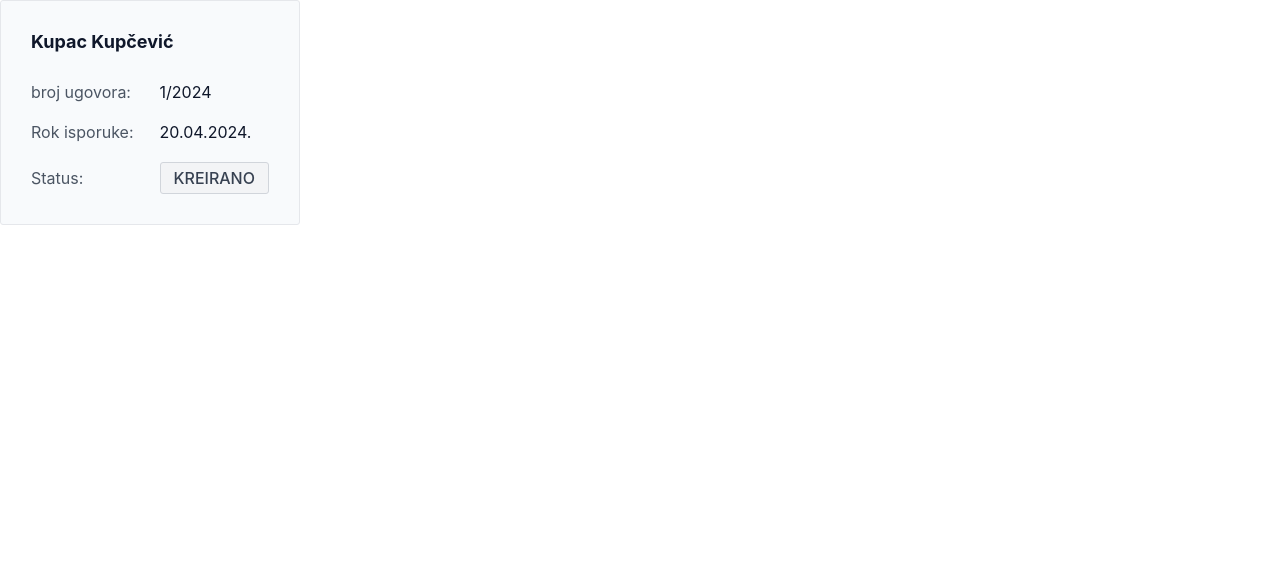
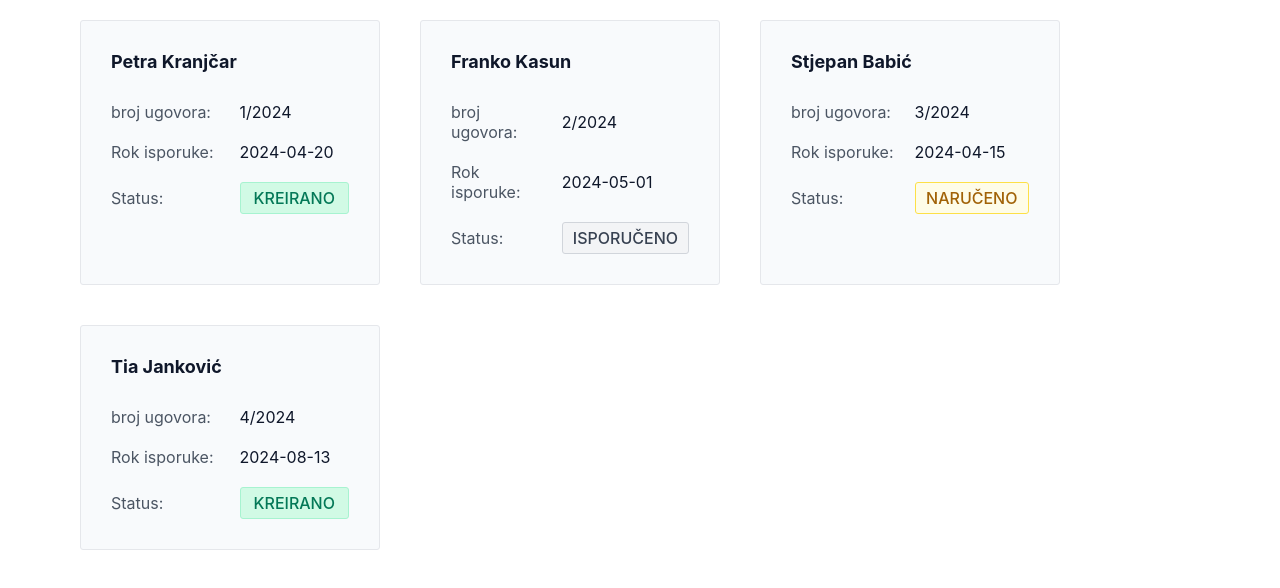
Before and after one commit to IBakija/contractapp, a React (Create React App) app: page / in a window 1280 px wide. Shown: the top 588 px of the page. Built offline with nearby package versions, Linux system fonts and the light colour scheme.

Commit message:
feat(contract list, constants): created and styled component, pulled data from constant and pass onto child

```diff
--- a/src/App.tsx
+++ b/src/App.tsx
@@ -1,11 +1,12 @@
 import React from 'react';
 import './global-styles/App.scss';
 import Contract from './components/Contract/Contract';
+import ContractList from './components/ContractList/ContractList';
 
 function App() {
     return (
         <div className="App">
-            <Contract />
+            <ContractList />
         </div>
     );
 }
--- a/src/components/Contract/Contract.module.scss
+++ b/src/components/Contract/Contract.module.scss
@@ -1,6 +1,7 @@
 @use '../../global-styles/colors' as colors;
 
 .contractCard {
+    width: 100%;
     max-width: 300px;
     padding: 30px;
     background-color: colors.$secondary-background-light;
--- a/src/components/Contract/Contract.tsx
+++ b/src/components/Contract/Contract.tsx
@@ -1,18 +1,51 @@
+import { Item } from '@ark-ui/react/accordion/accordion';
 import style from './Contract.module.scss';
 
-const Contract: React.FC = () => {
+interface contractData {
+    id: number;
+    kupac: string;
+    broj_ugovora: string;
+    datum_akontacije: string;
+    rok_isporuke: string;
+    status: string;
+}
+
+interface Props {
+    item: contractData;
+}
+
+const Contract: React.FC<Props> = (props) => {
+    const { item } = props;
+    let status = '';
+
+    switch (item.status.toLocaleLowerCase()) {
+        case 'kreirano':
+            status = 'created';
+            break;
+        case 'naručeno':
+            status = 'ordered';
+            break;
+        case 'isporučeno':
+            status = 'delivered';
+            break;
+        default:
+            status = 'created';
+    }
+
     return (
         <div className={style.contractCard}>
-            <h3 className={style.contractHolder}>Kupac Kupčević</h3>
+            <h3 className={style.contractHolder}>{item.kupac}</h3>
             <div className={style.contractGrid}>
                 <p className={style.contractKey}>broj ugovora: </p>
-                <p className={style.contractValue}>1/2024</p>
+                <p className={style.contractValue}>{item.broj_ugovora}</p>
 
                 <p className={style.contractKey}>Rok isporuke: </p>
-                <p className={style.contractValue}>20.04.2024.</p>
+                <p className={style.contractValue}>{item.rok_isporuke}</p>
 
                 <p className={style.contractKey}>Status: </p>
-                <p className={`${style.contractStatus} delivered`}>Kreirano</p>
+                <p className={`${style.contractStatus} ${status}`}>
+                    {item.status}
+                </p>
             </div>
         </div>
     );
--- /dev/null
+++ b/src/components/ContractList/ContractList.module.scss
@@ -0,0 +1,8 @@
+.contractList {
+    max-width: 1200px;
+    display: flex;
+    flex-wrap: wrap;
+    gap: 40px;
+    padding: 20px 40px;
+    margin: 0 auto;
+}
--- /dev/null
+++ b/src/components/ContractList/ContractList.tsx
@@ -0,0 +1,15 @@
+import Contract from '../Contract/Contract';
+import style from './ContractList.module.scss';
+import { contracts } from '../../constants/contracts';
+
+const ContractList: React.FC = () => {
+    return (
+        <div className={style.contractList}>
+            {contracts.map((contract) => {
+                return <Contract item={contract} />;
+            })}
+        </div>
+    );
+};
+
+export default ContractList;
--- /dev/null
+++ b/src/constants/contracts.tsx
@@ -0,0 +1,34 @@
+export const contracts = [
+    {
+        id: 1,
+        kupac: 'Petra Kranjčar',
+        broj_ugovora: '1/2024',
+        datum_akontacije: '2024-01-04',
+        rok_isporuke: '2024-04-20',
+        status: 'KREIRANO',
+    },
+    {
+        id: 2,
+        kupac: 'Franko Kasun',
+        broj_ugovora: '2/2024',
+        datum_akontacije: '2024-03-01',
+        rok_isporuke: '2024-05-01',
+        status: 'ISPORUČENO',
+    },
+    {
+        id: 3,
+        kupac: 'Stjepan Babić',
+        broj_ugovora: '3/2024',
+        datum_akontacije: '2024-03-03',
+        rok_isporuke: '2024-04-15',
+        status: 'NARUČENO',
+    },
+    {
+        id: 4,
+        kupac: 'Tia Janković',
+        broj_ugovora: '4/2024',
+        datum_akontacije: '2024-03-14',
+        rok_isporuke: '2024-08-13',
+        status: 'KREIRANO',
+    },
+];
--- a/src/global-styles/_colors.scss
+++ b/src/global-styles/_colors.scss
@@ -25,14 +25,14 @@ $green-border-light: #a7f3d0;
 $green-border-dark: #047857;
 
 $yellow-text-light: #a16207;
-$yellow-text-dark: #fef9c3;
+$yellow-text-dark: #fef08a;
 $yellow-background-light: #fefce8;
 $yellow-background-dark: #854d0e;
-$yellow-border-light: #fef08a;
+$yellow-border-light: #fde047;
 $yellow-border-dark: #ca8a04;
 
 $grey-text-light: #374151;
-$grey-text-dark: #f3f4f6;
+$grey-text-dark: #e5e7eb;
 $grey-background-light: #f3f4f6;
 $grey-background-dark: #1f2937;
 $grey-border-light: #d1d5db;
```
Also changed, not shown: src/constants/articles.tsx (added, +20 -0 lines).
